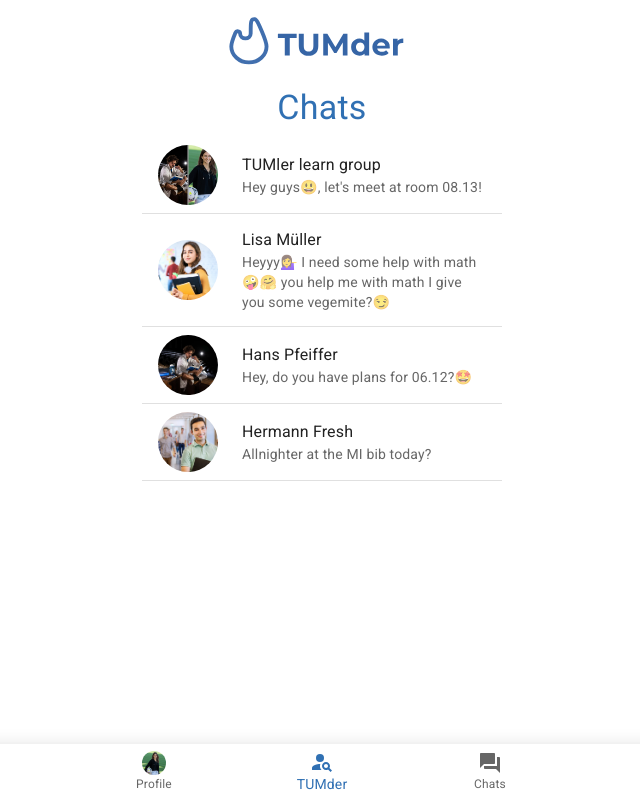
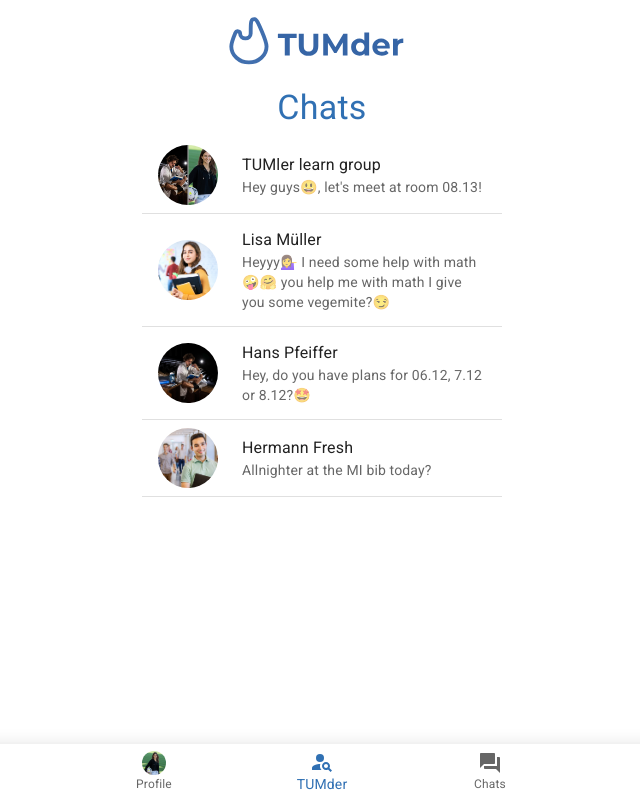
Before and after one commit to AleMer97/TUMder, a React (Create React App) app in the folder create-react-app/: page /chats in a window 1280 px wide. Shown: the whole page, without its empty margins (318-958 px from the left). Built offline with nearby package versions, Linux system fonts and the light colour scheme.

Commit message:
Update data.js

```diff
--- a/create-react-app/src/data.js
+++ b/create-react-app/src/data.js
@@ -112,7 +112,7 @@ export const chats = [
   },
   {
     name: "Hans Pfeiffer",
-    display: "Hey, do you have plans for 06.12?🤩",
+    display: "Hey, do you have plans for 06.12, 7.12 or 8.12?🤩",
     image: chatStudents[2].image,
   },
   {
```
